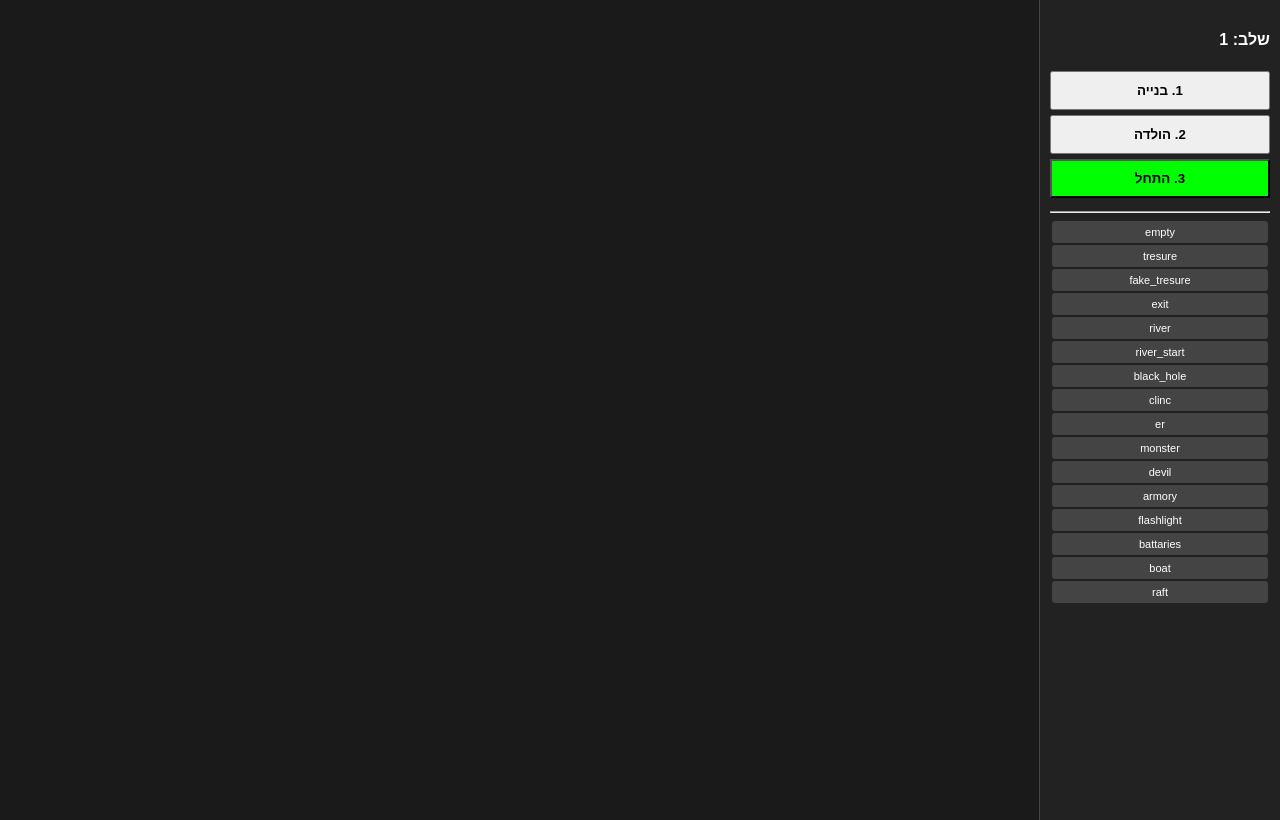
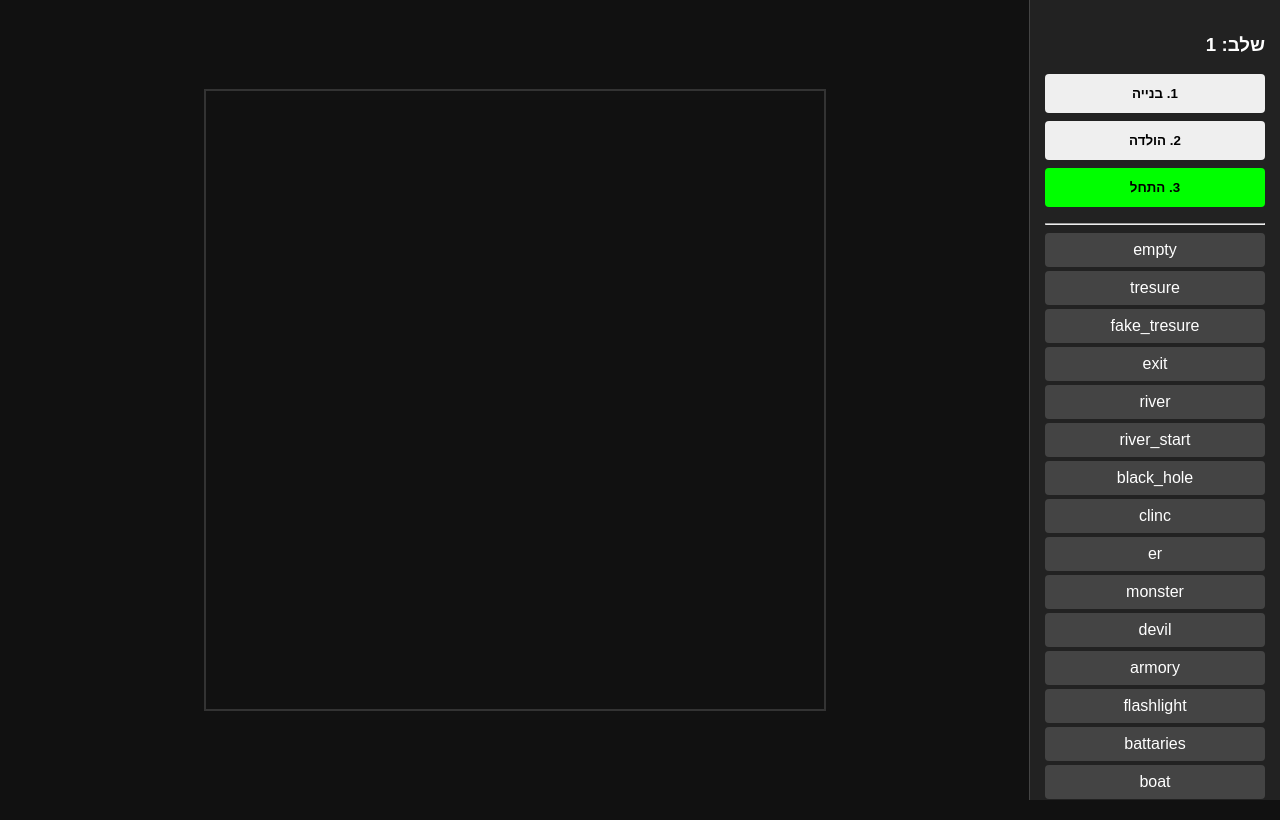
Before and after one commit to randomterner/my-maze-game, a Flask app: page /manager in a window 1280 px wide. Run offline with Flask 3, Linux system fonts and the light colour scheme; some libraries are stand-ins or nearby versions.

Commit message:
Update manager.html

```diff
--- a/templates/manager.html
+++ b/templates/manager.html
@@ -4,47 +4,60 @@
     <meta charset="UTF-8"><title>מנחה - שליטה</title>
     <script src="https://cdnjs.cloudflare.com/ajax/libs/socket.io/4.7.2/socket.io.min.js"></script>
     <style>
-        body { display: flex; background: #1a1a1a; color: white; margin: 0; font-family: sans-serif; }
-        #sidebar { width: 220px; background: #222; padding: 10px; border-left: 1px solid #444; height: 100vh; overflow-y: auto; }
-        #grid { display: grid; grid-template-columns: repeat(10, 55px); gap: 2px; padding: 15px; }
-        .cell { width: 55px; height: 55px; background: #fff; border: 1px solid #ccc; position: relative; background-size: cover; cursor: pointer; }
-        .wall-top { border-top: 5px solid red; }
-        .wall-left { border-left: 5px solid red; }
-        .p-dot { position: absolute; width: 12px; height: 12px; background: blue; border-radius: 50%; border: 2px solid white; top: 2px; right: 2px; z-index: 10; }
-        .opt { padding: 5px; margin: 2px; background: #444; cursor: pointer; text-align: center; border-radius: 3px; font-size: 11px; }
+        body { display: flex; background: #1a1a1a; color: white; margin: 0; font-family: sans-serif; height: 100vh; }
+        #sidebar { width: 220px; background: #222; padding: 15px; border-left: 1px solid #444; overflow-y: auto; }
+        #grid-container { flex-grow: 1; display: flex; align-items: center; justify-content: center; background: #111; }
+        #grid { display: grid; grid-template-columns: repeat(10, 60px); grid-template-rows: repeat(10, 60px); gap: 2px; border: 2px solid #333; }
+        .cell { width: 60px; height: 60px; background: #fff; border: 1px solid #ccc; position: relative; background-size: contain; background-repeat: no-repeat; background-position: center; cursor: pointer; color: black; font-size: 10px; }
+        .wall-top { border-top: 5px solid red !important; }
+        .wall-left { border-left: 5px solid red !important; }
+        .p-dot { position: absolute; width: 14px; height: 14px; background: blue; border-radius: 50%; border: 2px solid white; top: 4px; right: 4px; z-index: 10; }
+        .opt { padding: 8px; margin: 4px 0; background: #444; cursor: pointer; text-align: center; border-radius: 4px; transition: 0.2s; }
         .selected { background: #007bff; border: 1px solid white; }
-        button { width: 100%; padding: 10px; margin-bottom: 5px; cursor: pointer; font-weight: bold; }
+        button { width: 100%; padding: 12px; margin-bottom: 8px; cursor: pointer; font-weight: bold; border-radius: 4px; border: none; }
     </style>
 </head>
 <body>
     <div id="sidebar">
-        <h4>שלב: <span id="cp">1</span></h4>
+        <h3>שלב: <span id="cp">1</span></h3>
         <button onclick="socket.emit('set_phase',{phase:1})">1. בנייה</button>
         <button onclick="socket.emit('set_phase',{phase:2})">2. הולדה</button>
         <button onclick="socket.emit('set_phase',{phase:3})" style="background:lime">3. התחל</button>
         <hr><div id="opts"></div>
     </div>
-    <div id="grid"></div>
+    <div id="grid-container">
+        <div id="grid"></div>
+    </div>
+
     <script>
         const socket = io();
         let sel = "empty", mazeData = [];
         const types = ["empty", "tresure", "fake_tresure", "exit", "river", "river_start", "black_hole", "clinc", "er", "monster", "devil", "armory", "flashlight", "battaries", "boat", "raft"];
 
+        const optsDiv = document.getElementById('opts');
         types.forEach(t => {
             const d = document.createElement('div'); d.className = 'opt'; d.innerText = t;
             d.onclick = () => { sel = t; document.querySelectorAll('.opt').forEach(o=>o.classList.remove('selected')); d.classList.add('selected'); };
-            document.getElementById('opts').appendChild(d);
+            optsDiv.appendChild(d);
         });
 
         socket.on('sync', d => {
-            mazeData = d.maze; document.getElementById('cp').innerText = d.phase;
-            const g = document.getElementById('grid'); g.innerHTML = '';
+            mazeData = d.maze;
+            document.getElementById('cp').innerText = d.phase;
+            const g = document.getElementById('grid');
+            if (!mazeData || mazeData.length === 0) return;
+
+            g.innerHTML = '';
             for(let y=0; y<10; y++) {
                 for(let x=0; x<10; x++) {
                     const c = document.createElement('div');
                     const td = mazeData[y][x];
                     c.className = 'cell ' + (td.walls.top ? 'wall-top ' : '') + (td.walls.left ? 'wall-left' : '');
-                    if(td.tile !== "empty") c.style.backgroundImage = `url('/static/${td.tile}.png')`;
+
+                    // Path following: /static/[tile_name].png
+                    if(td.tile !== "empty") {
+                        c.style.backgroundImage = `url('/static/${td.tile}.png')`;
+                    }
 
                     d.players.forEach(p => {
                         if(p.x === x && p.y === y && !p.dead) {
```
